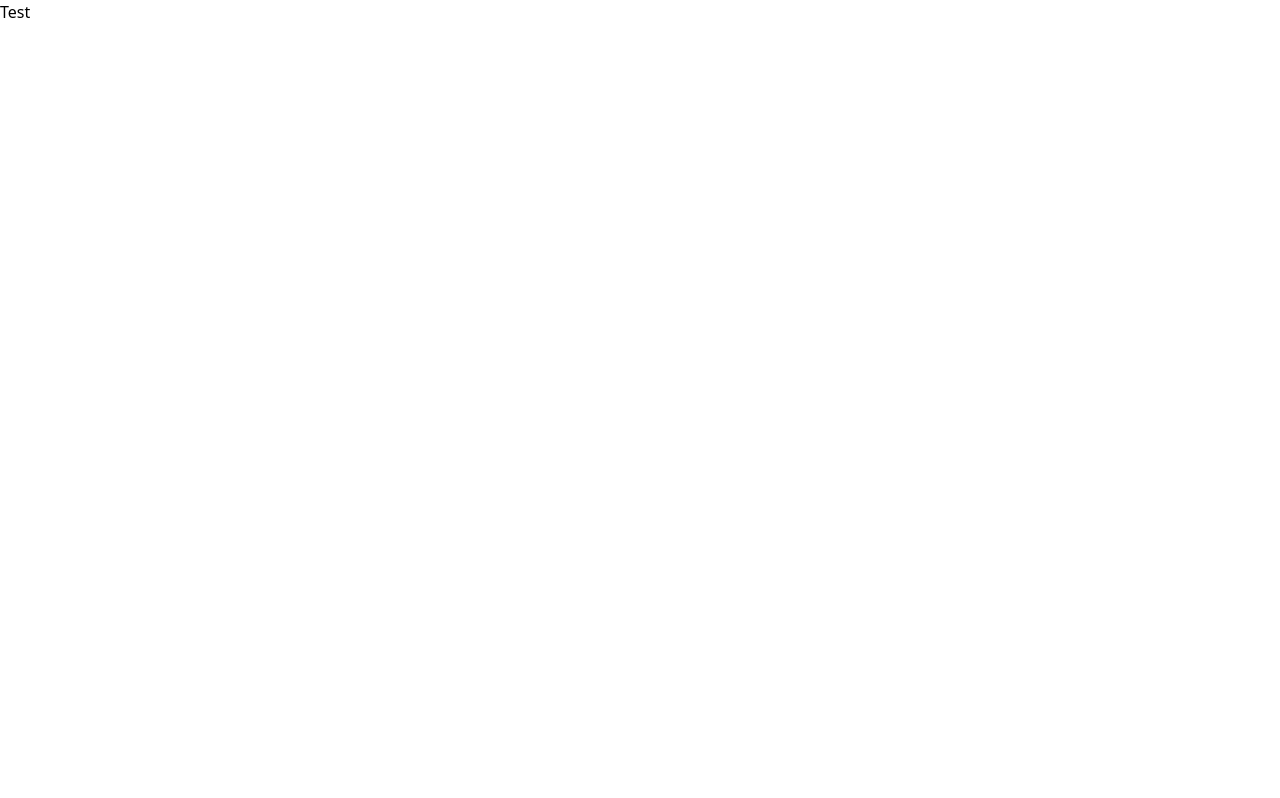
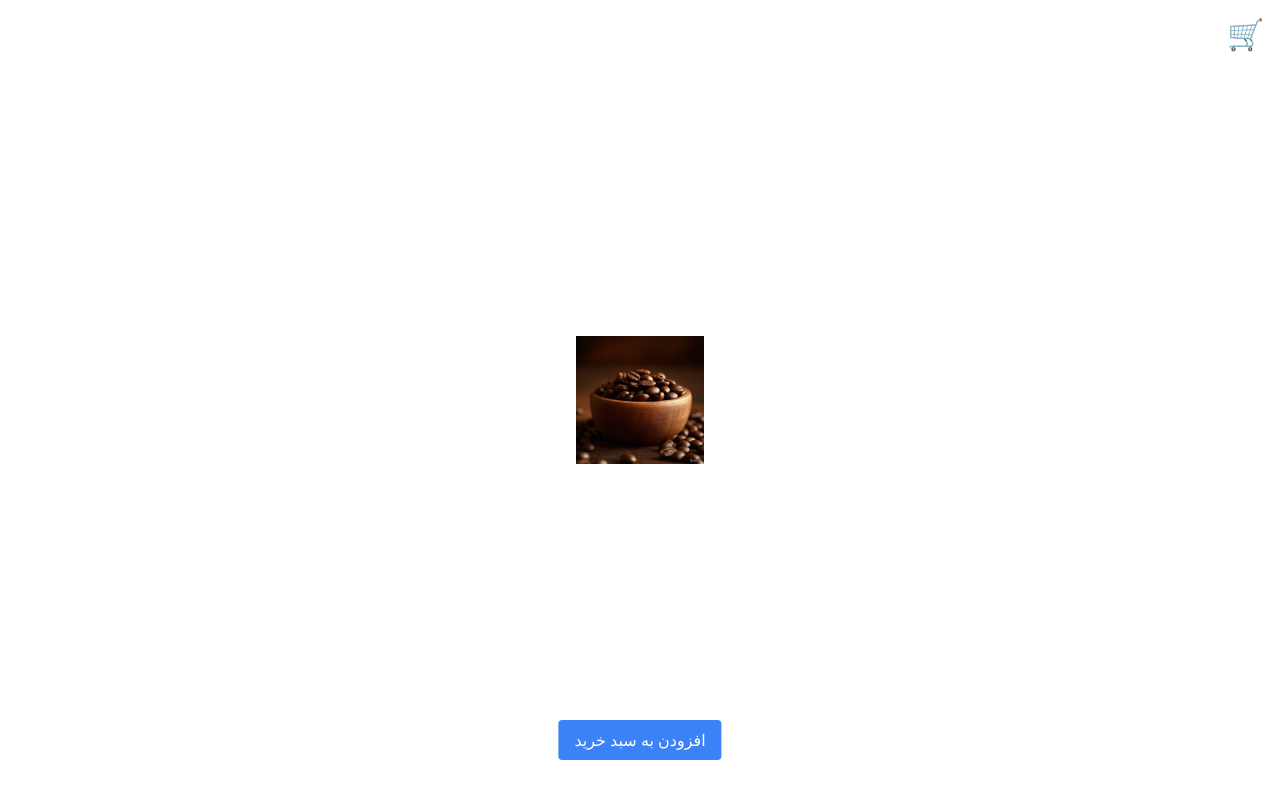
Before and after one commit to MPourmoghaddamZand/FlipGsap, a React (Vite) app: page / in a window 1280 px wide. Built offline with nearby package versions, Linux system fonts and the light colour scheme.

Commit message:
Add to cart Animation

```diff
--- a/src/ProductDetail.jsx
+++ b/src/ProductDetail.jsx
@@ -12,9 +12,7 @@ let flipState = null;
 export default function ProductDetail() {
     const navigate = useNavigate();
     const { state } = useLocation();
-
     const buttonRef = useRef();
-
     const handleBack = () => {
         captureFlipState('.flip , .title');
         gsap.to(
@@ -27,7 +25,6 @@ export default function ProductDetail() {
             })
         })
     }
-
     useGSAP(() => {
         const buttom = gsap.timeline();
         buttom.from(
@@ -39,10 +36,8 @@ export default function ProductDetail() {
             }
         )
     })
-
     useEffect(() => {
         runFlipAnimation(".flip , .title");
-
     }, []);
 
     if (!state) return <div className="p-10">محصولی یافت نشد.</div>;
--- a/src/Test.jsx
+++ b/src/Test.jsx
@@ -1,8 +1,64 @@
-import React from 'react'
+import React, { useRef } from 'react';
+import gsap from 'gsap';
+import Cart from './components/Cart';
+
+// GSAP without Flip plugin for simpler clone animation
 
 const Test = () => {
+  const imgRef = useRef(null);
+  const cartRef = useRef(null);
+
+  const handleAddToCart = () => {
+    const source = imgRef.current;
+    const cart = cartRef.current;
+    if (!source || !cart) return;
+    const clone = source.cloneNode(true);
+    document.body.appendChild(clone);
+    const srcRect = source.getBoundingClientRect();
+    const cartRect = cart.getBoundingClientRect();
+    Object.assign(clone.style, {
+      position: 'absolute',
+      top: (srcRect.top + 60) + 'px',
+      left: (srcRect.left + 60) + 'px',
+      width: srcRect.width + 'px',
+      height: srcRect.height + 'px',
+      margin: '0',
+      zIndex: '9999',
+    });
+    gsap.to(clone, {
+      x: cartRect.left - srcRect.left - 50,
+      y: cartRect.top - srcRect.top,
+      width: 32,
+      height: 32,
+      duration: 0.6,
+      opacity: 0,
+      ease: 'power1.inOut',
+      onComplete: () => clone.remove(),
+    });
+  };
+
   return (
-    <div>Test</div>
+    <div className="relative h-screen  overflow-x-hidden ">
+      <div className="fixed top-4 right-4" ref={cartRef}>
+        <Cart />
+      </div>
+      <button
+        onClick={handleAddToCart}
+        className="absolute bottom-10 left-1/2 transform -translate-x-1/2 px-4 py-2 bg-blue-500 text-white rounded cursor-pointer z-50"
+      >
+        افزودن به سبد خرید
+      </button>
+      <div className="absolute inset-0">
+        {/* original static product image */}
+        <img
+          src="/img1.jpg"
+          alt="product"
+          ref={imgRef}
+          className="absolute w-32 h-32 top-1/2 left-1/2 transform -translate-x-1/2 -translate-y-1/2"
+        />
+        {/* clone is handled imperatively */}
+      </div>
+    </div>
   )
 }
 
--- /dev/null
+++ b/src/components/Cart.jsx
@@ -0,0 +1,9 @@
+import React, { forwardRef } from 'react';
+
+const Cart = forwardRef((props, ref) => (
+    <div ref={ref} {...props} className="text-3xl">
+        🛒
+    </div>
+));
+
+export default Cart;
--- a/src/flipStore.js
+++ b/src/flipStore.js
@@ -9,12 +9,12 @@ export function captureFlipState(targets = ".flip") {
     flipState = Flip.getState(targets);
 }
 
-export function runFlipAnimation(targets = ".flip") {
+export function runFlipAnimation(targets = ".flip", ease = "power1.out", duration = 0.5) {
     if (flipState) {
         Flip.from(flipState, {
             targets,
-            duration: 0.5,
-            ease: "power1.out",
+            duration: duration,
+            ease: ease
         });
         flipState = null;
     }
```
